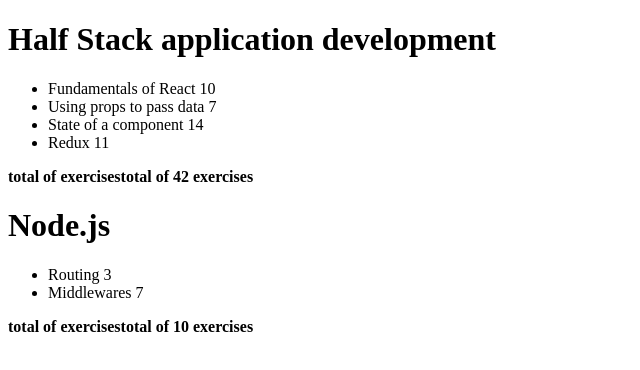
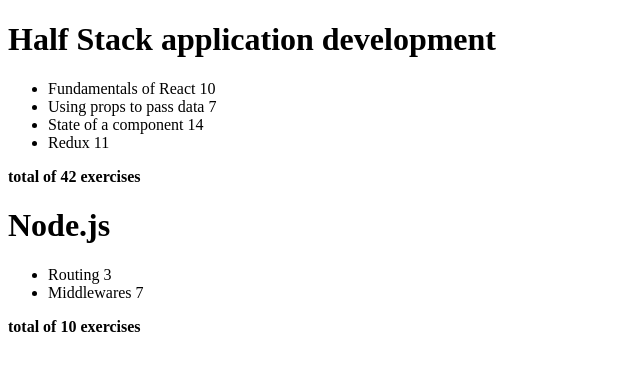
Before and after one commit to patrick-selin/full-stack-open, a React (Vite) app in the folder part2/course-info/: page / in a window 1280 px wide. Shown: the top 370 px of the page, without its empty margins (0-640 px from the left). Built offline with nearby package versions, Linux system fonts and the light colour scheme.

Commit message:
2.5 course info step9 fix

```diff
--- a/part2/course-info/src/App.jsx
+++ b/part2/course-info/src/App.jsx
@@ -21,7 +21,6 @@
     <>
       <Header course={course.name} />
       <Content parts={course.parts} />
-      <Total sum={calc} />
     </>
   );
 };
```
